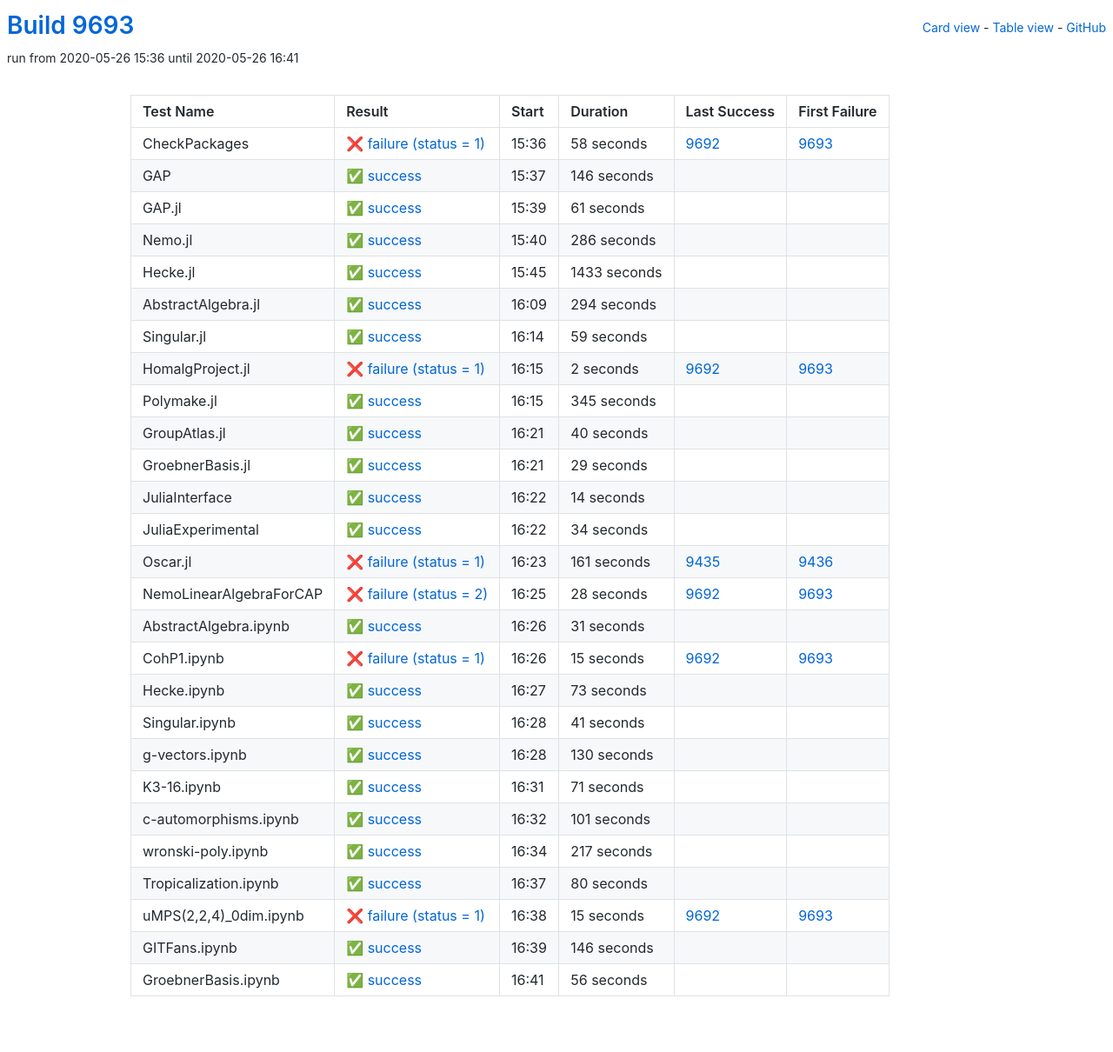
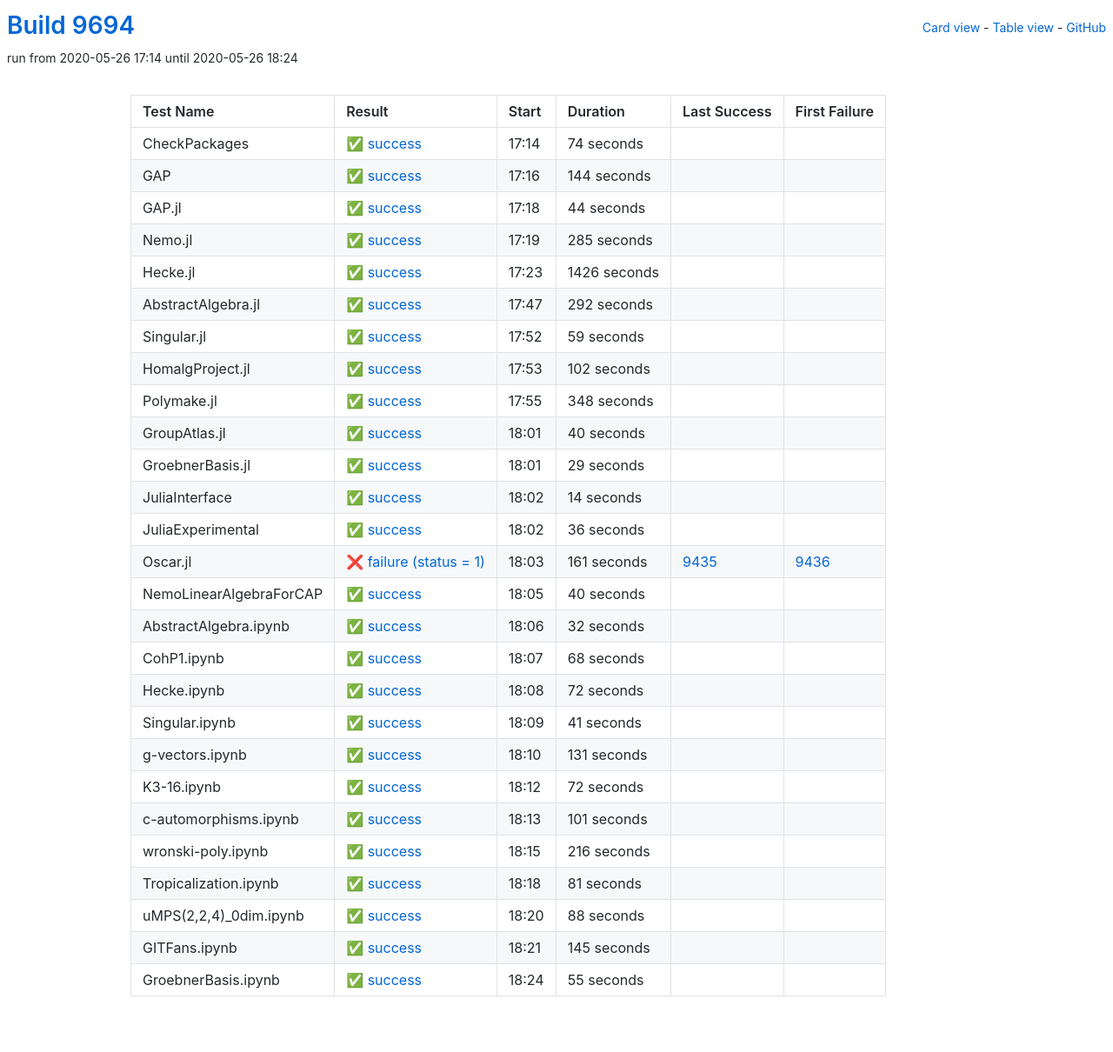
Before and after one commit to oscar-system/oscar-ci-status, a Jekyll site: the page built from table.html, in a window 1280 px wide. Shown: the whole page at 87% size. Built offline with Jekyll 4.4.1, drawn with Linux system fonts in a browser that asks for light colours.

Commit message:
Build 9694

```diff
--- a/_data/ci.yml
+++ b/_data/ci.yml
@@ -1,77 +1,77 @@
-build: 9693
-build_url: https://oscarci.mathematik.uni-kl.de/job/oscar/9693/
+build: 9694
+build_url: https://oscarci.mathematik.uni-kl.de/job/oscar/9694/
 job: oscar
 tests:
-- duration: 58
-  exitcode: 1
-  first_failure: 9693
-  first_failure_url: https://oscarci.mathematik.uni-kl.de/job/oscar/9693/
+- duration: 74
+  exitcode: 0
+  first_failure: false
+  first_failure_url: null
   id: checkpackages
-  last_success: 9692
-  last_success_url: https://oscarci.mathematik.uni-kl.de/job/oscar/9692/
-  log: https://oscarci.mathematik.uni-kl.de/job/oscar/9693/artifact/logs/build-9693/CheckPackages.log
+  last_success: false
+  last_success_url: null
+  log: https://oscarci.mathematik.uni-kl.de/job/oscar/9694/artifact/logs/build-9694/CheckPackages.log
   name: CheckPackages
-  start: 2020-05-26 15:36
-  status: failure
-  success: false
-- duration: 146
+  start: 2020-05-26 17:14
+  status: success
+  success: true
+- duration: 144
   exitcode: 0
   first_failure: false
   first_failure_url: null
   id: gap
   last_success: false
   last_success_url: null
-  log: https://oscarci.mathematik.uni-kl.de/job/oscar/9693/artifact/logs/build-9693/GAP.log
+  log: https://oscarci.mathematik.uni-kl.de/job/oscar/9694/artifact/logs/build-9694/GAP.log
   name: GAP
-  start: 2020-05-26 15:37
+  start: 2020-05-26 17:16
   status: success
   success: true
-- duration: 61
+- duration: 44
   exitcode: 0
   first_failure: false
   first_failure_url: null
   id: gap-jl
   last_success: false
   last_success_url: null
-  log: https://oscarci.mathematik.uni-kl.de/job/oscar/9693/artifact/logs/build-9693/GAP.jl.log
+  log: https://oscarci.mathematik.uni-kl.de/job/oscar/9694/artifact/logs/build-9694/GAP.jl.log
   name: GAP.jl
-  start: 2020-05-26 15:39
+  start: 2020-05-26 17:18
   status: success
   success: true
-- duration: 286
+- duration: 285
   exitcode: 0
   first_failure: false
   first_failure_url: null
   id: nemo-jl
   last_success: false
   last_success_url: null
-  log: https://oscarci.mathematik.uni-kl.de/job/oscar/9693/artifact/logs/build-9693/Nemo.jl.log
+  log: https://oscarci.mathematik.uni-kl.de/job/oscar/9694/artifact/logs/build-9694/Nemo.jl.log
   name: Nemo.jl
-  start: 2020-05-26 15:40
+  start: 2020-05-26 17:19
   status: success
   success: true
-- duration: 1433
+- duration: 1426
   exitcode: 0
   first_failure: false
   first_failure_url: null
   id: hecke-jl
   last_success: false
   last_success_url: null
-  log: https://oscarci.mathematik.uni-kl.de/job/oscar/9693/artifact/logs/build-9693/Hecke.jl.log
+  log: https://oscarci.mathematik.uni-kl.de/job/oscar/9694/artifact/logs/build-9694/Hecke.jl.log
   name: Hecke.jl
-  start: 2020-05-26 15:45
+  start: 2020-05-26 17:23
   status: success
   success: true
-- duration: 294
+- duration: 292
   exitcode: 0
   first_failure: false
   first_failure_url: null
   id: abstractalgebra-jl
   last_success: false
   last_success_url: null
-  log: https://oscarci.mathematik.uni-kl.de/job/oscar/9693/artifact/logs/build-9693/AbstractAlgebra.jl.log
+  log: https://oscarci.mathematik.uni-kl.de/job/oscar/9694/artifact/logs/build-9694/AbstractAlgebra.jl.log
   name: AbstractAlgebra.jl
-  start: 2020-05-26 16:09
+  start: 2020-05-26 17:47
   status: success
   success: true
 - duration: 59
@@ -81,33 +81,33 @@
   id: singular-jl
   last_success: false
   last_success_url: null
-  log: https://oscarci.mathematik.uni-kl.de/job/oscar/9693/artifact/logs/build-9693/Singular.jl.log
+  log: https://oscarci.mathematik.uni-kl.de/job/oscar/9694/artifact/logs/build-9694/Singular.jl.log
   name: Singular.jl
-  start: 2020-05-26 16:14
+  start: 2020-05-26 17:52
   status: success
   success: true
-- duration: 2
-  exitcode: 1
-  first_failure: 9693
-  first_failure_url: https://oscarci.mathematik.uni-kl.de/job/oscar/9693/
+- duration: 102
+  exitcode: 0
+  first_failure: false
+  first_failure_url: null
   id: homalgproject-jl
-  last_success: 9692
-  last_success_url: https://oscarci.mathematik.uni-kl.de/job/oscar/9692/
-  log: https://oscarci.mathematik.uni-kl.de/job/oscar/9693/artifact/logs/build-9693/HomalgProject.jl.log
+  last_success: false
+  last_success_url: null
+  log: https://oscarci.mathematik.uni-kl.de/job/oscar/9694/artifact/logs/build-9694/HomalgProject.jl.log
   name: HomalgProject.jl
-  start: 2020-05-26 16:15
-  status: failure
-  success: false
-- duration: 345
+  start: 2020-05-26 17:53
+  status: success
+  success: true
+- duration: 348
   exitcode: 0
   first_failure: false
   first_failure_url: null
   id: polymake-jl
   last_success: false
   last_success_url: null
-  log: https://oscarci.mathematik.uni-kl.de/job/oscar/9693/artifact/logs/build-9693/Polymake.jl.log
+  log: https://oscarci.mathematik.uni-kl.de/job/oscar/9694/artifact/logs/build-9694/Polymake.jl.log
   name: Polymake.jl
-  start: 2020-05-26 16:15
+  start: 2020-05-26 17:55
   status: success
   success: true
 - duration: 40
@@ -117,9 +117,9 @@
   id: groupatlas-jl
   last_success: false
   last_success_url: null
-  log: https://oscarci.mathematik.uni-kl.de/job/oscar/9693/artifact/logs/build-9693/GroupAtlas.jl.log
+  log: https://oscarci.mathematik.uni-kl.de/job/oscar/9694/artifact/logs/build-9694/GroupAtlas.jl.log
   name: GroupAtlas.jl
-  start: 2020-05-26 16:21
+  start: 2020-05-26 18:01
   status: success
   success: true
 - duration: 29
@@ -129,9 +129,9 @@
   id: groebnerbasis-jl
   last_success: false
   last_success_url: null
-  log: https://oscarci.mathematik.uni-kl.de/job/oscar/9693/artifact/logs/build-9693/GroebnerBasis.jl.log
+  log: https://oscarci.mathematik.uni-kl.de/job/oscar/9694/artifact/logs/build-9694/GroebnerBasis.jl.log
   name: GroebnerBasis.jl
-  start: 2020-05-26 16:21
+  start: 2020-05-26 18:01
   status: success
   success: true
 - duration: 14
@@ -141,21 +141,21 @@
   id: juliainterface
   last_success: false
   last_success_url: null
-  log: https://oscarci.mathematik.uni-kl.de/job/oscar/9693/artifact/logs/build-9693/JuliaInterface.log
+  log: https://oscarci.mathematik.uni-kl.de/job/oscar/9694/artifact/logs/build-9694/JuliaInterface.log
   name: JuliaInterface
-  start: 2020-05-26 16:22
+  start: 2020-05-26 18:02
   status: success
   success: true
-- duration: 34
+- duration: 36
   exitcode: 0
   first_failure: false
   first_failure_url: null
   id: juliaexperimental
   last_success: false
   last_success_url: null
-  log: https://oscarci.mathematik.uni-kl.de/job/oscar/9693/artifact/logs/build-9693/JuliaExperimental.log
+  log: https://oscarci.mathematik.uni-kl.de/job/oscar/9694/artifact/logs/build-9694/JuliaExperimental.log
   name: JuliaExperimental
-  start: 2020-05-26 16:22
+  start: 2020-05-26 18:02
   status: success
   success: true
 - duration: 161
@@ -165,57 +165,57 @@
   id: oscar-jl
   last_success: 9435
   last_success_url: https://oscarci.mathematik.uni-kl.de/job/oscar/9435/
-  log: https://oscarci.mathematik.uni-kl.de/job/oscar/9693/artifact/logs/build-9693/Oscar.jl.log
+  log: https://oscarci.mathematik.uni-kl.de/job/oscar/9694/artifact/logs/build-9694/Oscar.jl.log
   name: Oscar.jl
-  start: 2020-05-26 16:23
+  start: 2020-05-26 18:03
   status: failure
   success: false
-- duration: 28
-  exitcode: 2
-  first_failure: 9693
-  first_failure_url: https://oscarci.mathematik.uni-kl.de/job/oscar/9693/
+- duration: 40
+  exitcode: 0
+  first_failure: false
+  first_failure_url: null
   id: nemolinearalgebraforcap
-  last_success: 9692
-  last_success_url: https://oscarci.mathematik.uni-kl.de/job/oscar/9692/
-  log: https://oscarci.mathematik.uni-kl.de/job/oscar/9693/artifact/logs/build-9693/NemoLinearAlgebraForCAP.log
+  last_success: false
+  last_success_url: null
+  log: https://oscarci.mathematik.uni-kl.de/job/oscar/9694/artifact/logs/build-9694/NemoLinearAlgebraForCAP.log
   name: NemoLinearAlgebraForCAP
-  start: 2020-05-26 16:25
-  status: failure
-  success: false
-- duration: 31
+  start: 2020-05-26 18:05
+  status: success
+  success: true
+- duration: 32
   exitcode: 0
   first_failure: false
   first_failure_url: null
   id: abstractalgebra-ipynb
   last_success: false
   last_success_url: null
-  log: https://oscarci.mathematik.uni-kl.de/job/oscar/9693/artifact/logs/build-9693/AbstractAlgebra.ipynb.log
+  log: https://oscarci.mathematik.uni-kl.de/job/oscar/9694/artifact/logs/build-9694/AbstractAlgebra.ipynb.log
   name: AbstractAlgebra.ipynb
-  start: 2020-05-26 16:26
+  start: 2020-05-26 18:06
   status: success
   success: true
-- duration: 15
-  exitcode: 1
-  first_failure: 9693
-  first_failure_url: https://oscarci.mathematik.uni-kl.de/job/oscar/9693/
+- duration: 68
+  exitcode: 0
+  first_failure: false
+  first_failure_url: null
   id: cohp1-ipynb
-  last_success: 9692
-  last_success_url: https://oscarci.mathematik.uni-kl.de/job/oscar/9692/
-  log: https://oscarci.mathematik.uni-kl.de/job/oscar/9693/artifact/logs/build-9693/CohP1.ipynb.log
+  last_success: false
+  last_success_url: null
+  log: https://oscarci.mathematik.uni-kl.de/job/oscar/9694/artifact/logs/build-9694/CohP1.ipynb.log
   name: CohP1.ipynb
-  start: 2020-05-26 16:26
-  status: failure
-  success: false
-- duration: 73
+  start: 2020-05-26 18:07
+  status: success
+  success: true
+- duration: 72
   exitcode: 0
   first_failure: false
   first_failure_url: null
   id: hecke-ipynb
   last_success: false
   last_success_url: null
-  log: https://oscarci.mathematik.uni-kl.de/job/oscar/9693/artifact/logs/build-9693/Hecke.ipynb.log
+  log: https://oscarci.mathematik.uni-kl.de/job/oscar/9694/artifact/logs/build-9694/Hecke.ipynb.log
   name: Hecke.ipynb
-  start: 2020-05-26 16:27
+  start: 2020-05-26 18:08
   status: success
   success: true
 - duration: 41
@@ -225,33 +225,33 @@
   id: singular-ipynb
   last_success: false
   last_success_url: null
-  log: https://oscarci.mathematik.uni-kl.de/job/oscar/9693/artifact/logs/build-9693/Singular.ipynb.log
+  log: https://oscarci.mathematik.uni-kl.de/job/oscar/9694/artifact/logs/build-9694/Singular.ipynb.log
   name: Singular.ipynb
-  start: 2020-05-26 16:28
+  start: 2020-05-26 18:09
   status: success
   success: true
-- duration: 130
+- duration: 131
   exitcode: 0
   first_failure: false
   first_failure_url: null
   id: g-vectors-ipynb
   last_success: false
   last_success_url: null
-  log: https://oscarci.mathematik.uni-kl.de/job/oscar/9693/artifact/logs/build-9693/g-vectors.ipynb.log
+  log: https://oscarci.mathematik.uni-kl.de/job/oscar/9694/artifact/logs/build-9694/g-vectors.ipynb.log
   name: g-vectors.ipynb
-  start: 2020-05-26 16:28
+  start: 2020-05-26 18:10
   status: success
   success: true
-- duration: 71
+- duration: 72
   exitcode: 0
   first_failure: false
   first_failure_url: null
   id: k3-16-ipynb
   last_success: false
   last_success_url: null
-  log: https://oscarci.mathematik.uni-kl.de/job/oscar/9693/artifact/logs/build-9693/K3-16.ipynb.log
+  log: https://oscarci.mathematik.uni-kl.de/job/oscar/9694/artifact/logs/build-9694/K3-16.ipynb.log
   name: K3-16.ipynb
-  start: 2020-05-26 16:31
+  start: 2020-05-26 18:12
   status: success
   success: true
 - duration: 101
@@ -261,68 +261,68 @@
   id: c-automorphisms-ipynb
   last_success: false
   last_success_url: null
-  log: https://oscarci.mathematik.uni-kl.de/job/oscar/9693/artifact/logs/build-9693/c-automorphisms.ipynb.log
+  log: https://oscarci.mathematik.uni-kl.de/job/oscar/9694/artifact/logs/build-9694/c-automorphisms.ipynb.log
   name: c-automorphisms.ipynb
-  start: 2020-05-26 16:32
+  start: 2020-05-26 18:13
   status: success
   success: true
-- duration: 217
+- duration: 216
   exitcode: 0
   first_failure: false
   first_failure_url: null
   id: wronski-poly-ipynb
   last_success: false
   last_success_url: null
-  log: https://oscarci.mathematik.uni-kl.de/job/oscar/9693/artifact/logs/build-9693/wronski-poly.ipynb.log
+  log: https://oscarci.mathematik.uni-kl.de/job/oscar/9694/artifact/logs/build-9694/wronski-poly.ipynb.log
   name: wronski-poly.ipynb
-  start: 2020-05-26 16:34
+  start: 2020-05-26 18:15
   status: success
   success: true
-- duration: 80
+- duration: 81
   exitcode: 0
   first_failure: false
   first_failure_url: null
   id: tropicalization-ipynb
   last_success: false
   last_success_url: null
-  log: https://oscarci.mathematik.uni-kl.de/job/oscar/9693/artifact/logs/build-9693/Tropicalization.ipynb.log
+  log: https://oscarci.mathematik.uni-kl.de/job/oscar/9694/artifact/logs/build-9694/Tropicalization.ipynb.log
   name: Tropicalization.ipynb
-  start: 2020-05-26 16:37
+  start: 2020-05-26 18:18
   status: success
   success: true
-- duration: 15
-  exitcode: 1
-  first_failure: 9693
-  first_failure_url: https://oscarci.mathematik.uni-kl.de/job/oscar/9693/
+- duration: 88
+  exitcode: 0
+  first_failure: false
+  first_failure_url: null
   id: umps-2-2-4-0dim-ipynb
-  last_success: 9692
-  last_success_url: https://oscarci.mathematik.uni-kl.de/job/oscar/9692/
-  log: https://oscarci.mathematik.uni-kl.de/job/oscar/9693/artifact/logs/build-9693/uMPS-2-2-4-_0dim.ipynb.log
+  last_success: false
+  last_success_url: null
+  log: https://oscarci.mathematik.uni-kl.de/job/oscar/9694/artifact/logs/build-9694/uMPS-2-2-4-_0dim.ipynb.log
   name: uMPS(2,2,4)_0dim.ipynb
-  start: 2020-05-26 16:38
-  status: failure
-  success: false
-- duration: 146
+  start: 2020-05-26 18:20
+  status: success
+  success: true
+- duration: 145
   exitcode: 0
   first_failure: false
   first_failure_url: null
   id: gitfans-ipynb
   last_success: false
   last_success_url: null
-  log: https://oscarci.mathematik.uni-kl.de/job/oscar/9693/artifact/logs/build-9693/GITFans.ipynb.log
+  log: https://oscarci.mathematik.uni-kl.de/job/oscar/9694/artifact/logs/build-9694/GITFans.ipynb.log
   name: GITFans.ipynb
-  start: 2020-05-26 16:39
+  start: 2020-05-26 18:21
   status: success
   success: true
-- duration: 56
+- duration: 55
   exitcode: 0
   first_failure: false
   first_failure_url: null
   id: groebnerbasis-ipynb
   last_success: false
   last_success_url: null
-  log: https://oscarci.mathematik.uni-kl.de/job/oscar/9693/artifact/logs/build-9693/GroebnerBasis.ipynb.log
+  log: https://oscarci.mathematik.uni-kl.de/job/oscar/9694/artifact/logs/build-9694/GroebnerBasis.ipynb.log
   name: GroebnerBasis.ipynb
-  start: 2020-05-26 16:41
+  start: 2020-05-26 18:24
   status: success
   success: true
```
Also changed, not shown: README.md.
